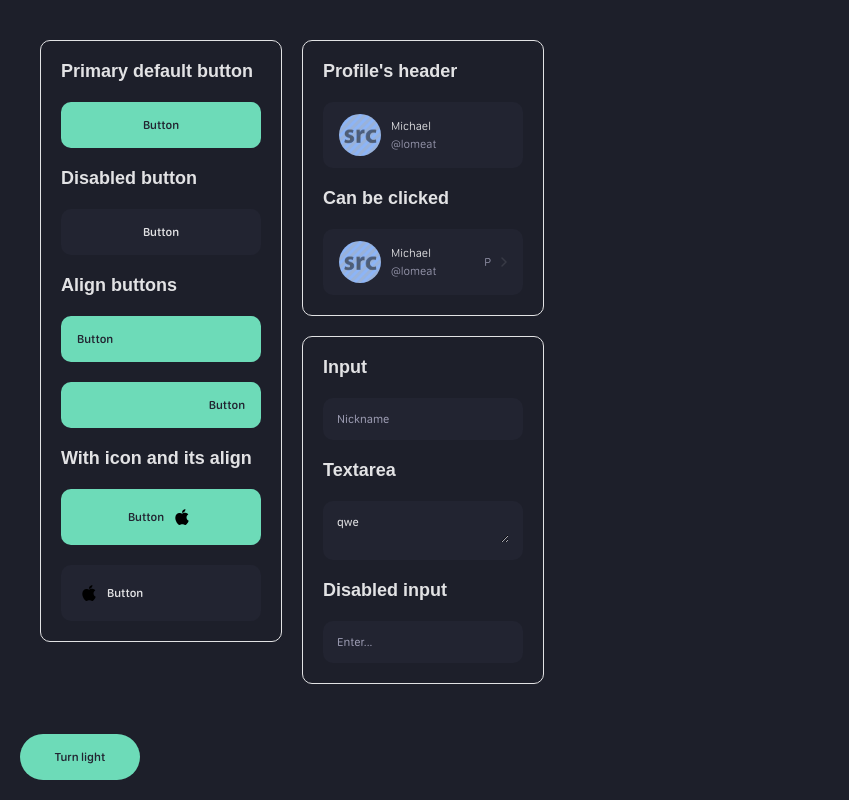
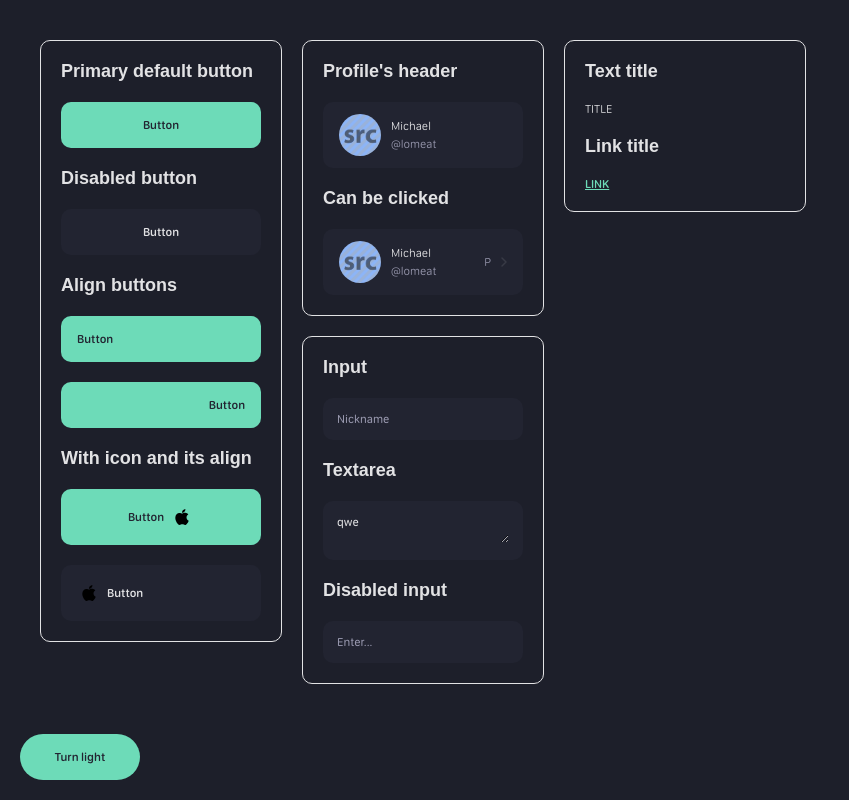
Before and after one commit to lomeat/twa-ui, a React (Vite) app: page / in a window 1280 px wide. Shown: the whole page, without its empty margins (0-849 px from the left). Built offline with nearby package versions, Linux system fonts and the light colour scheme.

Commit message:
feat [title]: add

```diff
--- a/src/Demo.tsx
+++ b/src/Demo.tsx
@@ -2,7 +2,7 @@ import React from "react";
 import styled from "styled-components";
 
 import { useThemeProvider } from "hooks";
-import { Button, Profile, Input } from "components";
+import { Button, Profile, Input, Title } from "components";
 
 import { ExmapleIcon } from "./assets/example-icon";
 
@@ -96,6 +96,14 @@ export function Demo() {
             />
           </Container>
         </Column>
+        <Column>
+          <Container>
+            <H3>Text title</H3>
+            <Title>Title</Title>
+            <H3>Link title</H3>
+            <Title href="https://github.com/lomeat">Link</Title>
+          </Container>
+        </Column>
       </Wrapper>
       <ChangeThemeButton onClick={() => changeTheme()}>
         Turn {isDark ? "light" : "dark"}
--- /dev/null
+++ b/src/components/Title/Title.component.tsx
@@ -0,0 +1,30 @@
+import React from "react";
+import styled from "styled-components";
+
+type TitleProps = {
+  children: React.ReactNode;
+  href?: string;
+};
+
+export function Title({ children, href }: TitleProps) {
+  const a = (
+    <A href={href} type="_blank">
+      {children}
+    </A>
+  );
+  const b = <Span>{children}</Span>;
+
+  return href ? a : b;
+}
+
+const Span = styled.span`
+  color: ${(props) => props.theme.text.default};
+  text-transform: uppercase;
+  font-family: "SF-Light", sans-serif;
+`;
+
+const A = styled.a`
+  color: ${(props) => props.theme.text.link};
+  text-transform: uppercase;
+  font-family: "SF-Medium", sans-serif;
+`;
--- a/src/components/index.tsx
+++ b/src/components/index.tsx
@@ -2,3 +2,4 @@ export * from "./Button/Button.component";
 export * from "./Profile/Profile.component";
 export * from "./Notification/Notification.component";
 export * from "./Input/Input.component";
+export * from "./Title/Title.component";
--- a/src/theme.ts
+++ b/src/theme.ts
@@ -1,15 +1,15 @@
 export const lightTheme: Theme = {
   background: {
-    default: "#ccc",
-    wrapper: "#eee",
-    button: "blue",
+    default: "#eee",
+    wrapper: "#ddd",
+    button: "#6CC1E3",
     gray: "#eeeeee",
   },
   text: {
-    default: "black",
-    button: "#eee",
+    default: "#1D1F2A",
+    button: "#E6E9EF",
     link: "#6DDBB8",
-    hint: "#E2E2E4",
+    hint: "#aaa",
   },
 };
 
```
